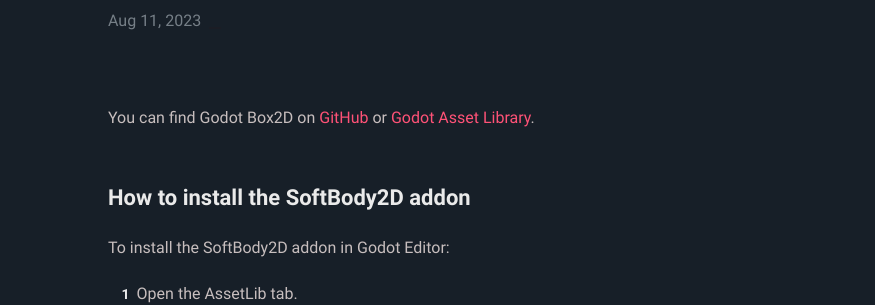
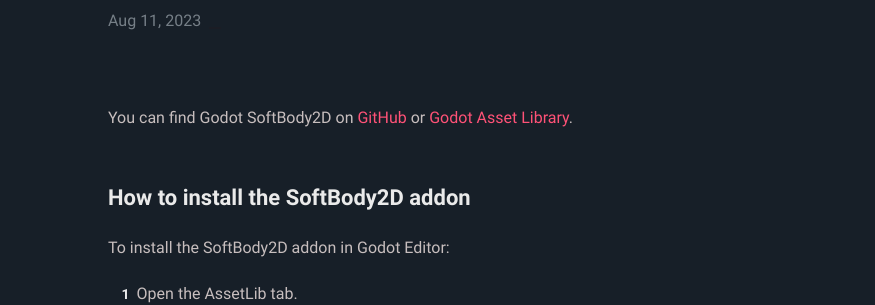
Before and after one commit to appsinacup/appsinacup.github.io, a Jekyll site: the page built from _posts/godot-softbody2d/2023-08-11-godot-softbody2d-tutorial.md, in a window 1280 px wide. Shown: the part 250-555 px from the top of the page, without its empty margins (202-1077 px from the left). Built offline with Jekyll 4.4.1, drawn with Linux system fonts in a browser that asks for light colours.

Commit message:
Update 2023-08-11-godot-softbody2d-tutorial.md

```diff
--- a/_posts/godot-softbody2d/2023-08-11-godot-softbody2d-tutorial.md
+++ b/_posts/godot-softbody2d/2023-08-11-godot-softbody2d-tutorial.md
@@ -3,7 +3,7 @@
 title: Godot SoftBody2D Tutorial
 ---
 
-You can find Godot Box2D on [GitHub](https://github.com/appsinacup/godot-box2d) or [Godot Asset Library](https://godotengine.org/asset-library/asset/2007).
+You can find Godot SoftBody2D on [GitHub](https://github.com/appsinacup/godot-softbody2d) or [Godot Asset Library](https://godotengine.org/asset-library/asset/1621).
 
 ## How to install the SoftBody2D addon
 
```
